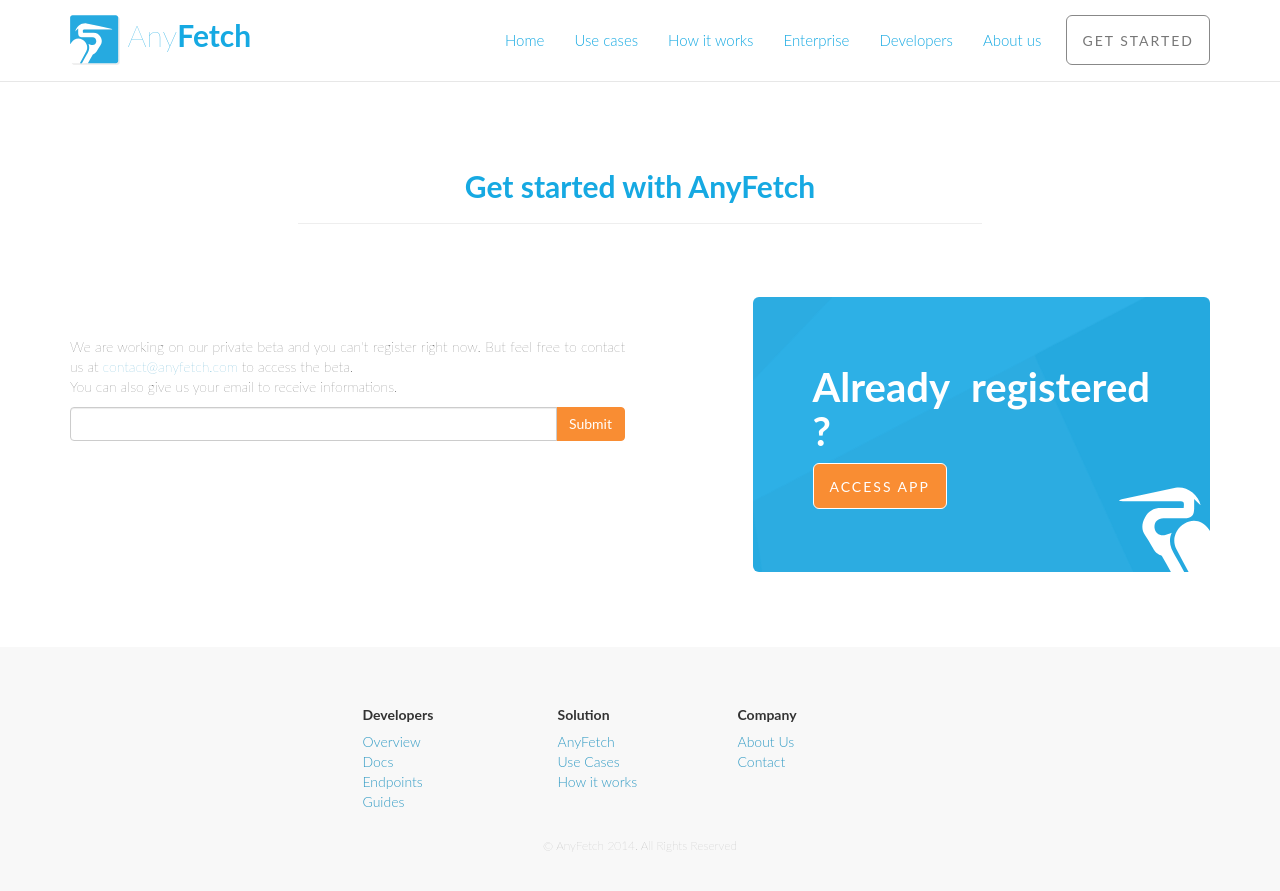
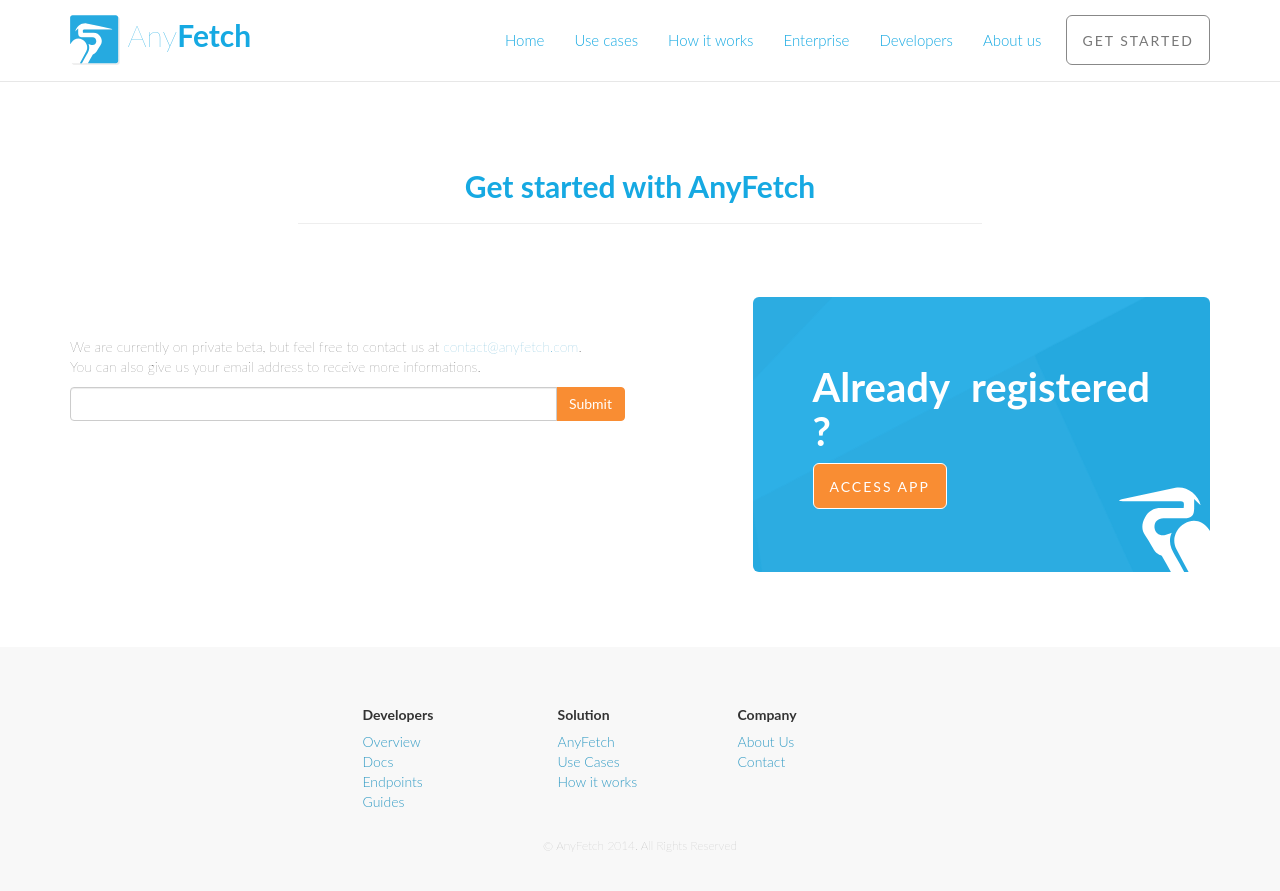
Before and after one commit to your-mom-noob/anyfetch.com, a Jekyll site: the page built from get-started.html, in a window 1280 px wide and 900 px high. Shown: the top 891 px of the window. Built offline with Jekyll 4.4.1, drawn with Linux system fonts in a browser that asks for light colours; nearby versions of some CDN libraries; Markdown is read by kramdown in place of the engine named in the settings.

Commit message:
Get started : text

```diff
--- a/get-started.html
+++ b/get-started.html
@@ -15,8 +15,8 @@ layout: main
 		<div class="col-lg-6 margin-bottom">
 			<br />
 			<br />
-			<p>We are working on our private beta and you can't register right now. But feel free to contact us at <a href="mailto:contact@anyfetch.com">contact@anyfetch.com</a> to access the beta.<br />
-				You can also give us your email to receive informations.</p>
+			<p>We are currently on private beta, but feel free to contact us at <a href="mailto:contact@anyfetch.com">contact@anyfetch.com</a>.<br />
+				You can also give us your email address to receive more informations.</p>
 				<form action="http://neamar.fr/Misc/papiel.php" method="post" id="subscribe">
 					<div class="input-group mc-field-group">
 						<input type="email" value="" name="mail" required placeholder="" id='email-field' class="form-control">
```
